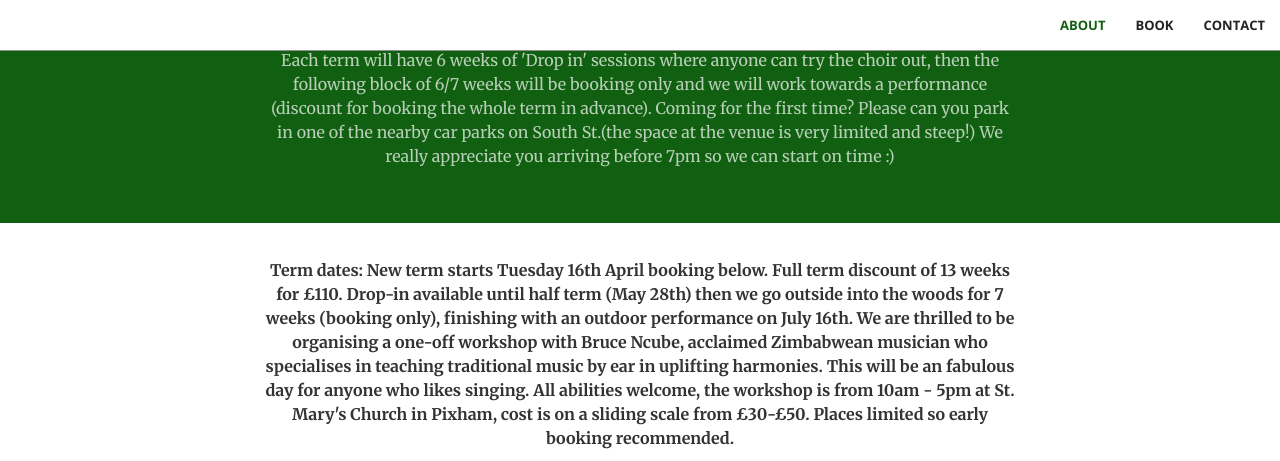
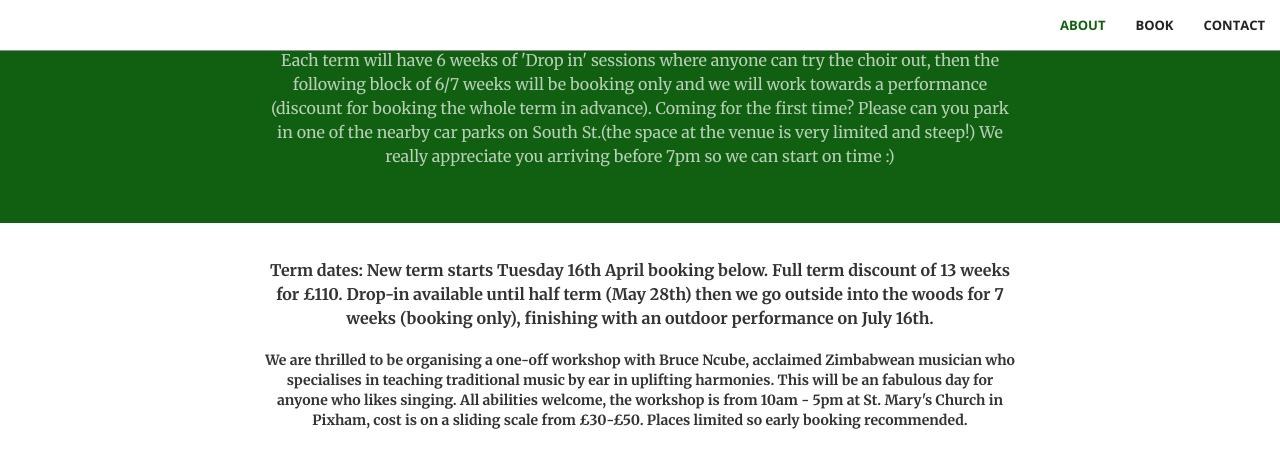
Before and after one commit to thewildchoir/thewildchoir-website, a Jekyll site: the page built from index.html, in a window 1280 px wide and 900 px high, scrolled down 1095 px, cut to the strip 0-461 px from the top of the window. Built offline with Jekyll 4.4.1, drawn with Linux system fonts in a browser that asks for light colours.

Commit message:
Update booking.html

```diff
--- a/_includes/booking.html
+++ b/_includes/booking.html
@@ -2,9 +2,9 @@
     <div class="container">
        <div class="row">
             <div class="col-lg-8 col-lg-offset-2 text-center">
-                <p class="text-book"><b>Term dates:  New term starts Tuesday 16th April booking below. Full term discount of 13 weeks for £110. Drop-in available until half term (May 28th) then we go outside into the woods for 7 weeks (booking only), finishing with an outdoor performance on July 16th.
+                <p class="text-book"><b>Term dates:  New term starts Tuesday 16th April booking below. Full term discount of 13 weeks for £110. Drop-in available until half term (May 28th) then we go outside into the woods for 7 weeks (booking only), finishing with an outdoor performance on July 16th.</p>
 
-                    We are thrilled to be organising a one-off workshop with Bruce Ncube, acclaimed Zimbabwean musician who specialises in teaching traditional music by ear in uplifting harmonies. This will be an fabulous day for anyone who likes singing. All abilities welcome, the workshop is from 10am - 5pm at St. Mary's Church in Pixham, cost is on a sliding scale from £30-£50. Places limited so early booking recommended. <br></b></p>
+We are thrilled to be organising a one-off workshop with Bruce Ncube, acclaimed Zimbabwean musician who specialises in teaching traditional music by ear in uplifting harmonies. This will be an fabulous day for anyone who likes singing. All abilities welcome, the workshop is from 10am - 5pm at St. Mary's Church in Pixham, cost is on a sliding scale from £30-£50. Places limited so early booking recommended. <br></b></p>
 <script async
   src="https://js.stripe.com/v3/buy-button.js">
 </script>
```
